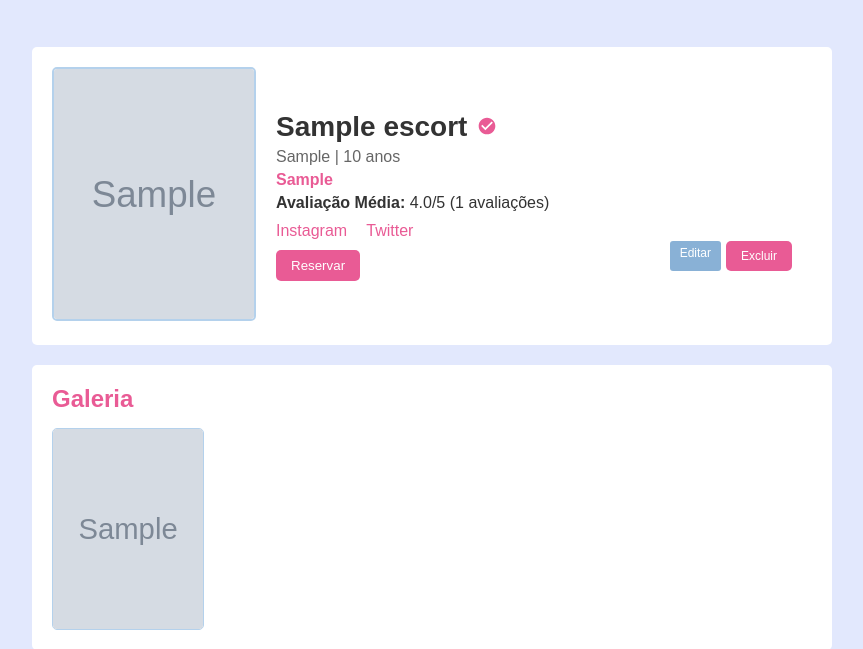
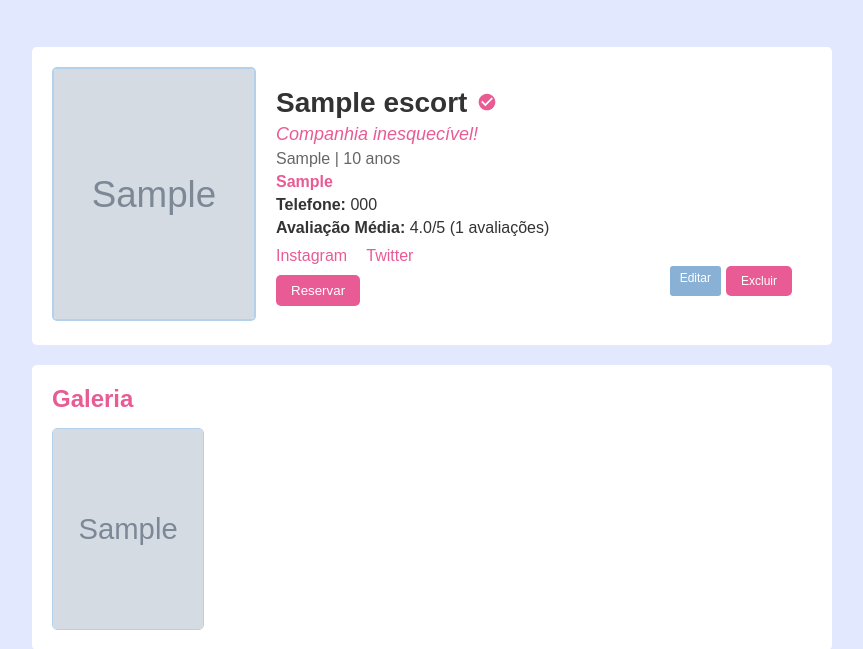
Before and after one commit to fcknboss/Site, a PHP site: page /profile.php?id=1 in a window 1280 px wide. Shown: the part 53-702 px from the top of the page, without its empty margins (208-1071 px from the left). Run offline with PHP 8.4, Linux system fonts and the light colour scheme; the visitor is signed in with stand-in values (Sample User, id 1); tables that the repository leaves empty or names only in its code hold one stand-in row (values such as "Sample post"); grey boxes marked "Sample" are stand-in pictures.

Commit message:
Otimizado profile.php com número de telefone e frase promocional inspirados no MClass Brasil

```diff
--- a/profile.php
+++ b/profile.php
@@ -29,6 +29,26 @@ $stmt = $conn->prepare("SELECT id, rating, comment FROM reviews WHERE escort_id
 $stmt->bind_param("ii", $id, $user_id);
 $stmt->execute();
 $user_review = $stmt->get_result()->fetch_assoc();
+
+// Frase promocional (baseada em physical_traits ou um campo futuro)
+$promo_phrases = [
+    'loira' => 'Loirinha deliciosa!',
+    'morena' => 'Morena sensual e provocante!',
+    'alta' => 'Elegante e imponente!',
+    'curvilínea' => 'Corpo escultural!',
+    'olhos verdes' => 'Olhar irresistível!',
+    'olhos castanhos' => 'Doce e envolvente!'
+];
+$promo_phrase = 'Companhia inesquecível!'; // Default
+if ($escort['physical_traits']) {
+    $traits = array_map('trim', explode(',', $escort['physical_traits']));
+    foreach ($traits as $trait) {
+        if (isset($promo_phrases[$trait])) {
+            $promo_phrase = $promo_phrases[$trait];
+            break;
+        }
+    }
+}
 ?>
 
 <!DOCTYPE html>
@@ -71,8 +91,10 @@ $user_review = $stmt->get_result()->fetch_assoc();
                         </span>
                     <?php endif; ?>
                 </h1>
+                <p class="promo-phrase"><?php echo $promo_phrase; ?></p>
                 <p class="location"><?php echo htmlspecialchars($escort['location']); ?> | <?php echo $escort['age']; ?> anos</p>
                 <p class="rates"><?php echo htmlspecialchars($escort['rates']); ?></p>
+                <p><strong>Telefone:</strong> <?php echo htmlspecialchars($escort['phone'] ?? 'Não informado'); ?></p>
                 <p><strong>Avaliação Média:</strong> <?php echo $avg_rating; ?>/5 (<?php echo $review_count; ?> avaliações)</p>
                 <div class="social-links">
                     <a href="https://instagram.com/<?php echo htmlspecialchars(strtolower(str_replace(' ', '', $escort['username']))); ?>" target="_blank" rel="noopener">Instagram</a>
--- a/style.css
+++ b/style.css
@@ -731,3 +731,11 @@ body {
 .footer-links a:hover {
     color: #F6ECB2;
 }
+/* ... (estilos anteriores mantidos) ... */
+
+.profile-info .promo-phrase {
+    color: #E95B95;
+    font-style: italic;
+    margin: 5px 0;
+    font-size: 18px;
+}
```
Also changed, not shown: db_setup.php (+24 -0 lines).
